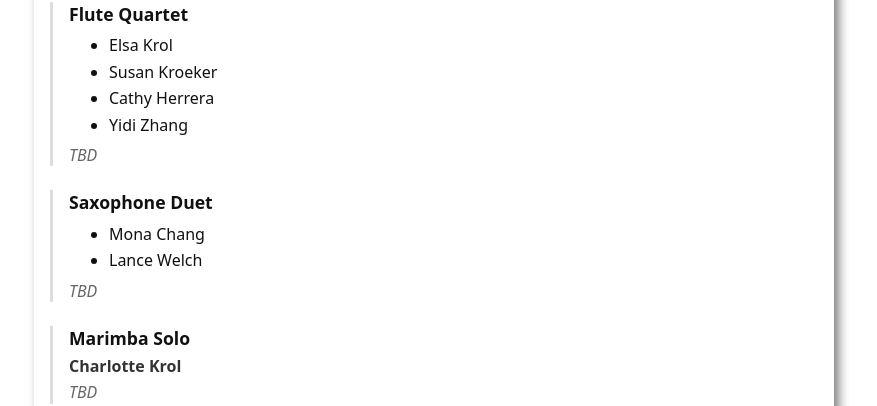
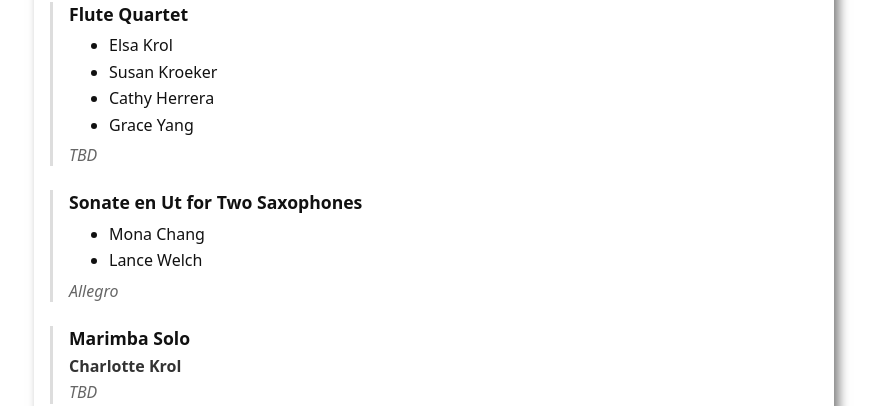
Before and after one commit to KurtKroeker/csehy-fundraising, a Jekyll site: the page built from program.md, in a window 1280 px wide. Shown: the part 1006-1412 px from the top of the page, without its empty margins (206-1083 px from the left). Built offline with Jekyll 4.4.1, drawn with Linux system fonts in a browser that asks for light colours.

Commit message:
Update program.yml

```diff
--- a/_data/program.yml
+++ b/_data/program.yml
@@ -38,14 +38,17 @@ sections:
           - "Elsa Krol"
           - "Susan Kroeker"
           - "Cathy Herrera"
-          - "Yidi Zhang"
+          - "Grace Yang"
         notes: "TBD"
 
-      - title: "Saxophone Duet"
+      - title: "Sonate en Ut for Two Saxophones"
         performers:
           - "Mona Chang"
           - "Lance Welch"
-        notes: "TBD"
+        notes: "Jen-Marie LeClair, adapted by Jean-Marie Londeix"
+        notes: "Allegro"
+        notes: "Sarabanda largo"
+        notes: "Allegro"
 
       - title: "Marimba Solo"
         performer: "Charlotte Krol"
```
